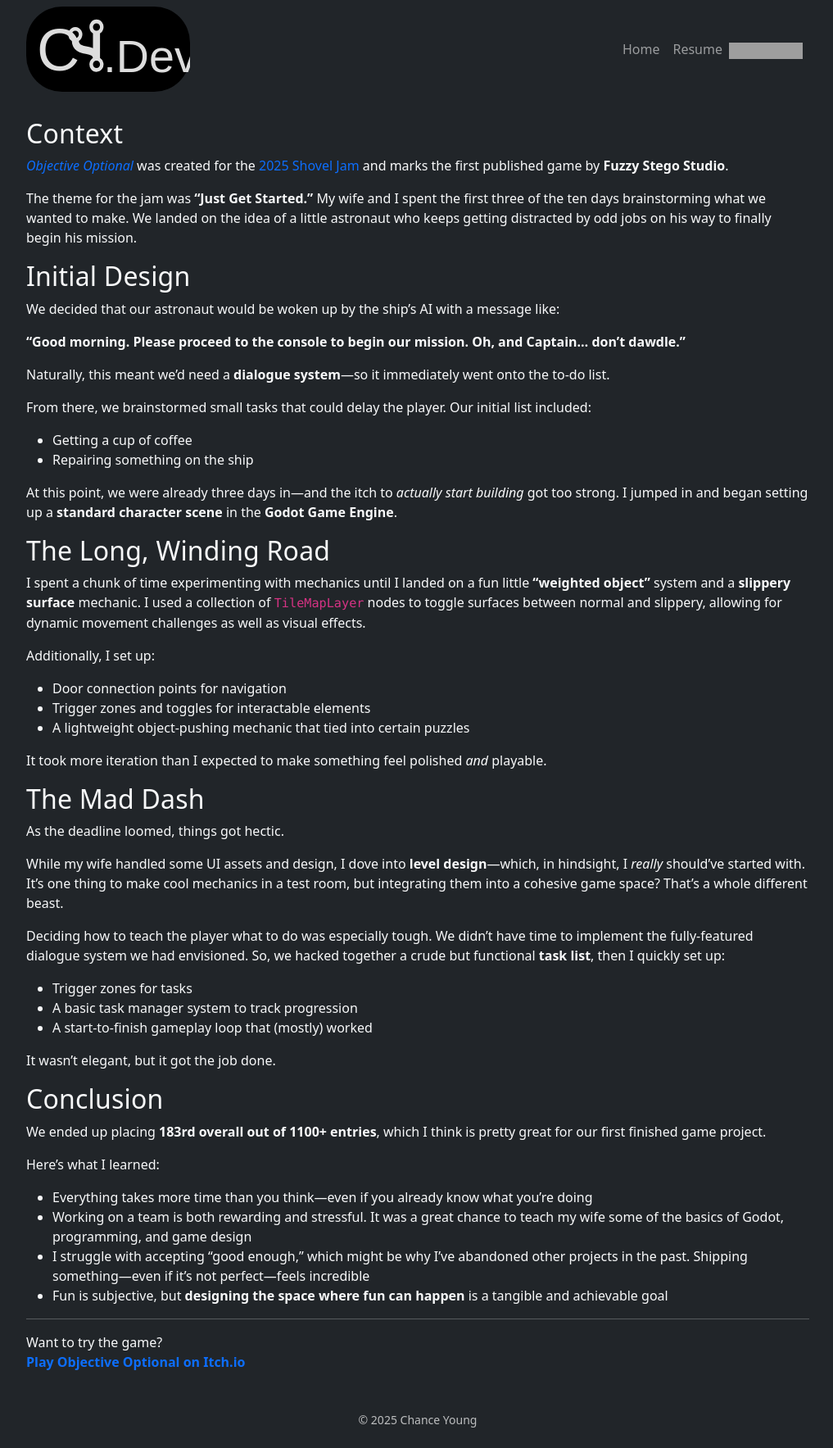
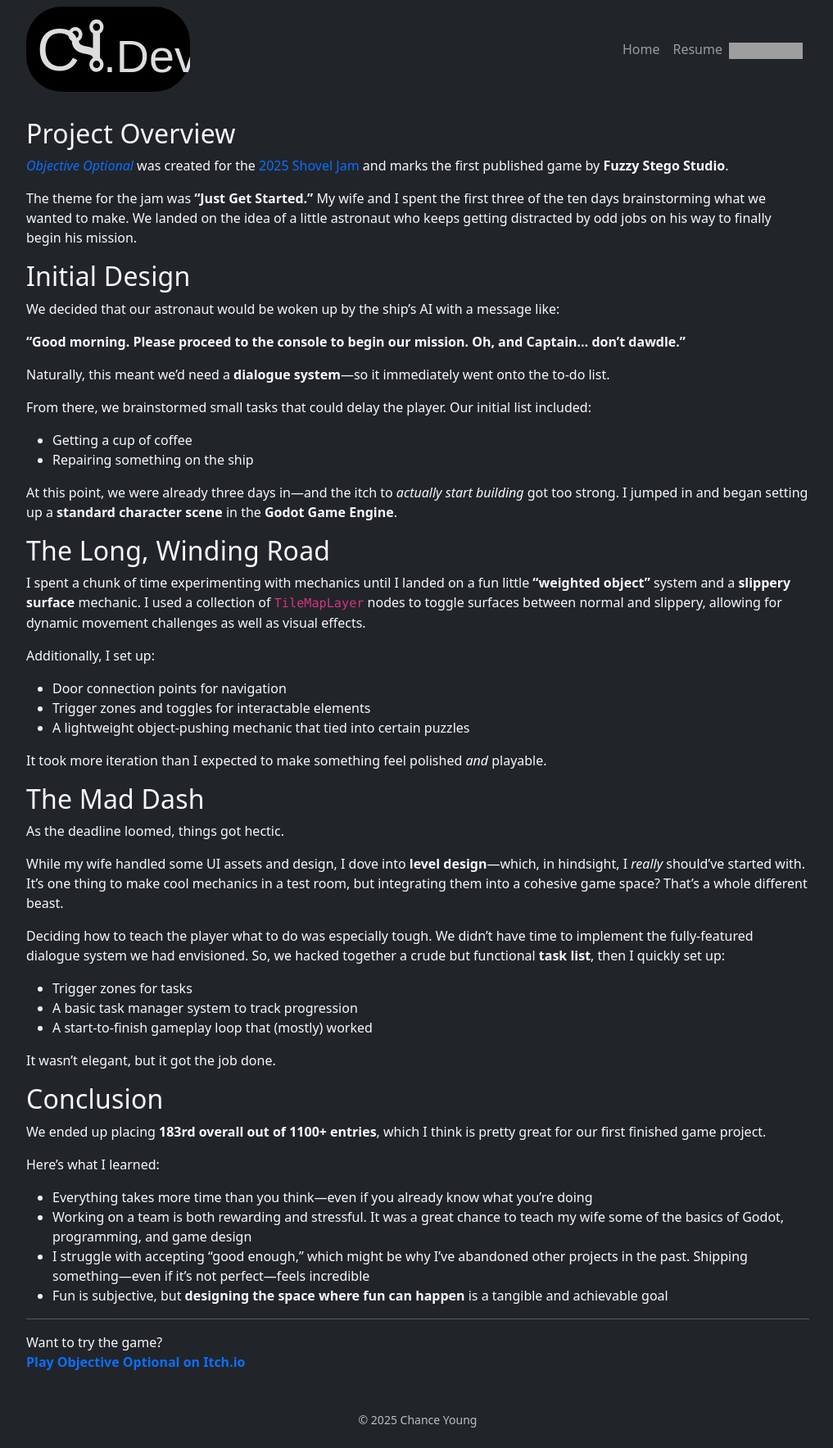
Before and after one commit to ChanceYoung/ChanceYoung.github.io, a Jekyll site: the page built from _projects/objectiveoptional.md, in a window 1280 px wide. Shown: the whole page at 82% size, without its empty margins (130-1147 px from the left). Built offline with Jekyll 4.4.1, drawn with Linux system fonts in a browser that asks for light colours; part of the change alters nothing that is shown; grey boxes are pictures that could not be loaded.

Commit message:
_projects/objectiveoptional.md updated from https://stackedit.io/

```diff
--- a/_projects/objectiveoptional.md
+++ b/_projects/objectiveoptional.md
@@ -7,7 +7,7 @@ featured: true
 layout: default
 ---
 
-## Context
+## Project Overview
 
 [*Objective Optional*](https://kiriyai.itch.io/objective-optional) was created for the [2025 Shovel Jam](https://itch.io/jam/shovel-jam-2025) and marks the first published game by **Fuzzy Stego Studio**.
 
@@ -69,7 +69,7 @@ Want to try the game?
  [**Play Objective Optional on Itch.io**](https://kiriyai.itch.io/objective-optional)
 
 <!--stackedit_data:
-eyJoaXN0b3J5IjpbMzY0MjE0OTQ0LDE4ODk0MDM3ODEsLTEwNT
-A2NzM0NzUsNjc0NzMxNDg2LC02NTM3MzI0MTEsOTkxMzczOTgz
-XX0=
+eyJoaXN0b3J5IjpbLTExNzQzMDQwNDcsMTg4OTQwMzc4MSwtMT
+A1MDY3MzQ3NSw2NzQ3MzE0ODYsLTY1MzczMjQxMSw5OTEzNzM5
+ODNdfQ==
 -->
```
